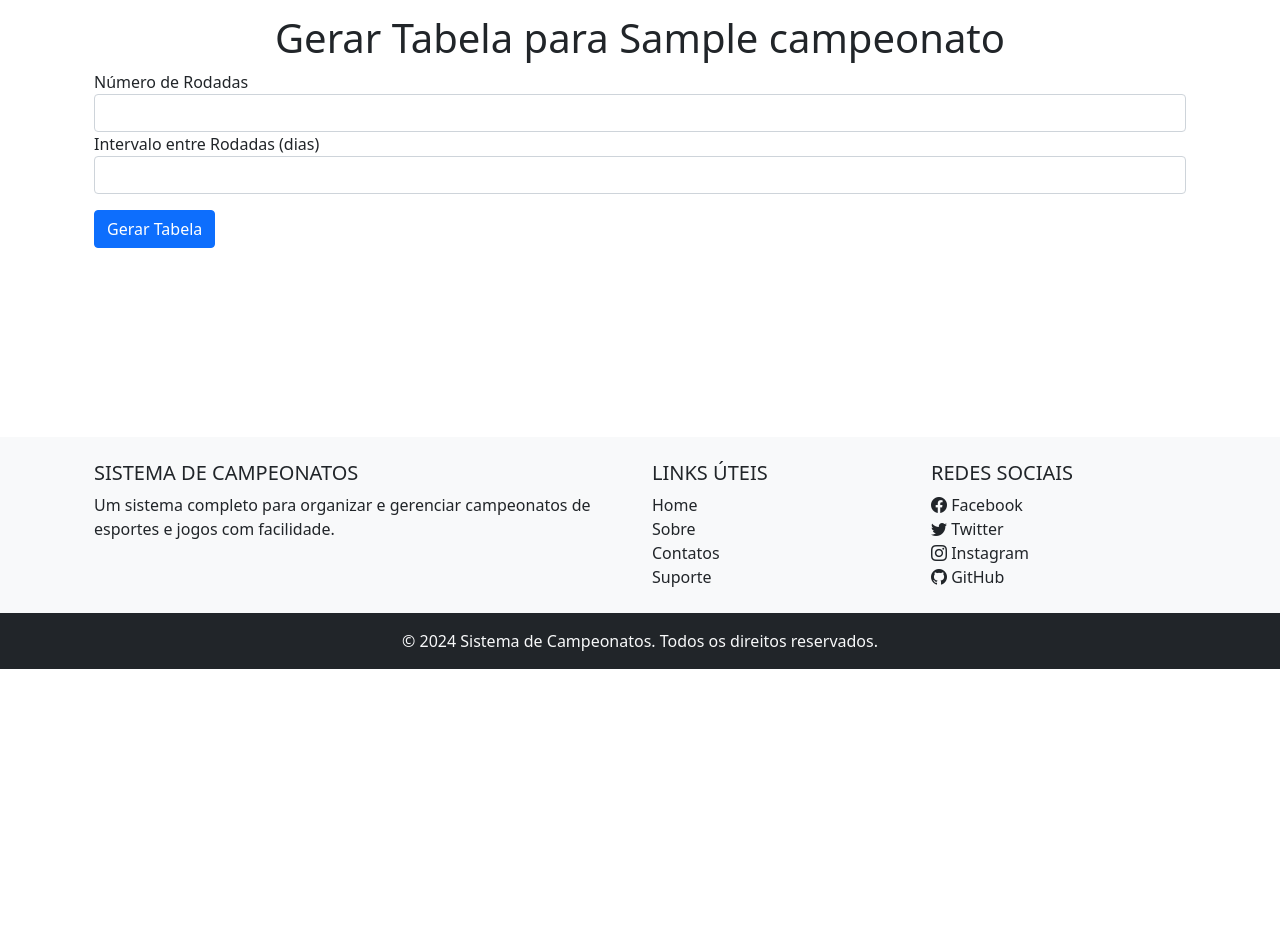
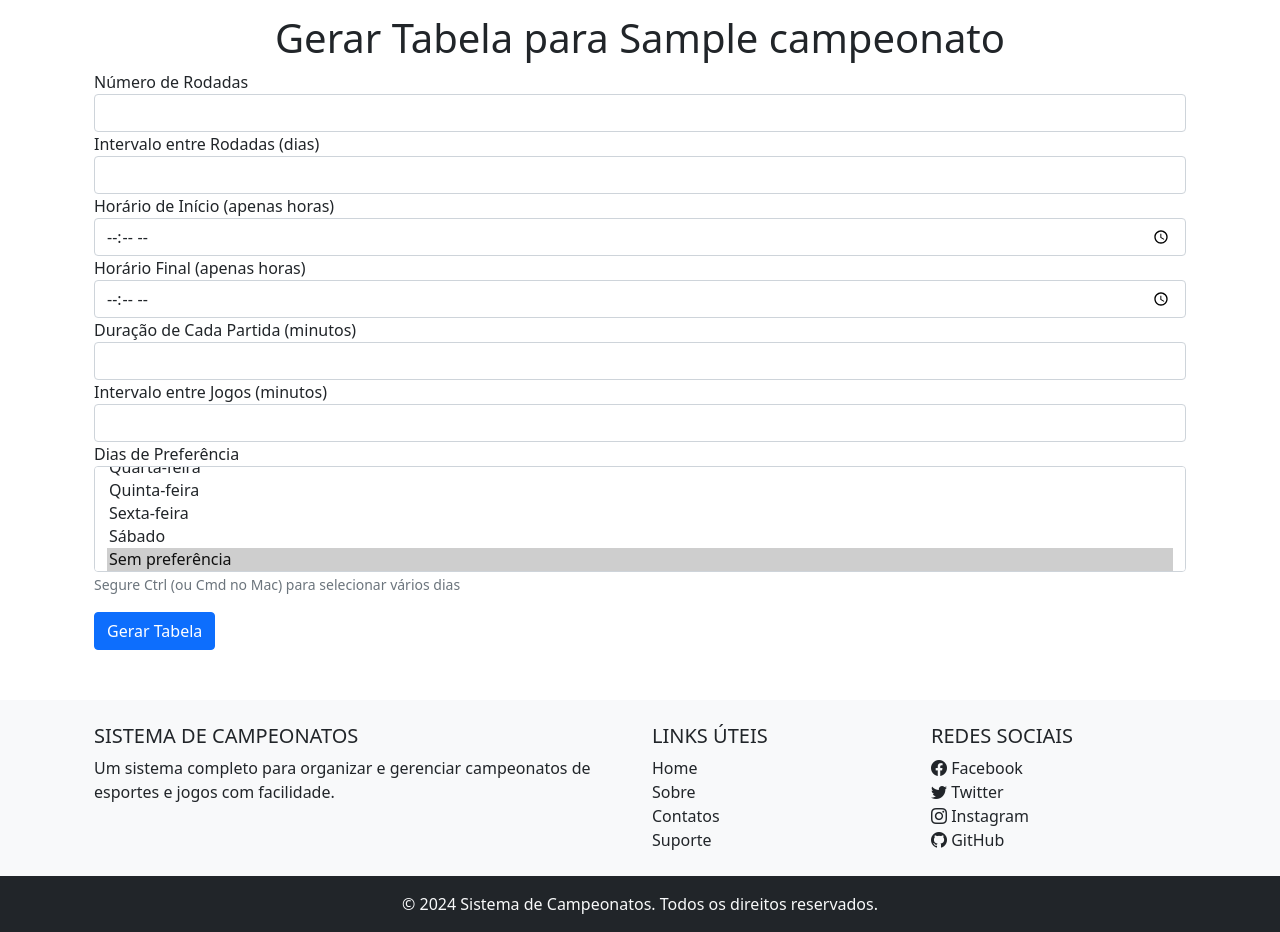
Before and after one commit to Sam0929/Projeto_Camp, a Django app: page /gerenciamento/gerar_tabela/1/ in a window 1280 px wide. Shown: the part 131-1063 px from the top of the page. Before the commit the page ends 800 px from the top, so only its background shows below. Run offline with Django 5.2, Linux system fonts and the light colour scheme; tables that the repository leaves empty hold one stand-in row (values such as "Sample post"); some libraries are stand-ins or nearby versions.

Commit message:
v1.8 geração de rodadas com mais detalhes

```diff
--- a/gerenciamento_campeonatos/templates/gerar_tabela.html
+++ b/gerenciamento_campeonatos/templates/gerar_tabela.html
@@ -19,6 +19,41 @@
             <input type="number" class="form-control" id="intervalo_dias" name="intervalo_dias" min="1" required>
         </div>
 
+        <div class="form-group">
+            <label for="horario_inicio">Horário de Início (apenas horas)</label>
+            <input type="time" class="form-control" id="horario_inicio" name="horario_inicio" required>
+        </div>
+
+        <div class="form-group">
+            <label for="horario_final">Horário Final (apenas horas)</label>
+            <input type="time" class="form-control" id="horario_final" name="horario_final" required>
+        </div>
+
+        <div class="form-group">
+            <label for="duracao_partida">Duração de Cada Partida (minutos)</label>
+            <input type="number" class="form-control" id="duracao_partida" name="duracao_partida" min="1" required>
+        </div>
+
+        <div class="form-group">
+            <label for="intervalo_jogos">Intervalo entre Jogos (minutos)</label>
+            <input type="number" class="form-control" id="intervalo_jogos" name="intervalo_jogos" min="1" required>
+        </div>
+
+        <div class="form-group">
+            <label for="dias_preferencia">Dias de Preferência</label>
+            <select multiple class="form-control" id="dias_preferencia" name="dias_preferencia">
+                <option value="0">Domingo</option>
+                <option value="1">Segunda-feira</option>
+                <option value="2">Terça-feira</option>
+                <option value="3">Quarta-feira</option>
+                <option value="4">Quinta-feira</option>
+                <option value="5">Sexta-feira</option>
+                <option value="6">Sábado</option>
+                <option value="nenhuma" selected>Sem preferência</option>
+            </select>
+            <small class="form-text text-muted">Segure Ctrl (ou Cmd no Mac) para selecionar vários dias</small>
+        </div>
+
         <button type="submit" class="btn btn-primary mt-3">Gerar Tabela</button>
     </form>
 </div>
--- a/gerenciamento_campeonatos/views.py
+++ b/gerenciamento_campeonatos/views.py
@@ -30,12 +30,33 @@ def gerar_tabela(request, campeonato_id):
         # Pegando os dados do formulário
         numero_rodadas = int(request.POST.get('numero_rodadas'))
         intervalo_dias = int(request.POST.get('intervalo_dias'))
+        horario_inicio = request.POST.get('horario_inicio')
+        horario_final = request.POST.get('horario_final')
+        duracao_partida = int(request.POST.get('duracao_partida'))
+        intervalo_jogos = int(request.POST.get('intervalo_jogos'))
+        dias_preferencia = request.POST.getlist('dias_preferencia')  # Lista com os dias preferenciais
 
         # Gera os jogos com base nas opções do usuário
-        mensagem = gerar_jogos(campeonato, numero_rodadas, intervalo_dias)
+        mensagem = gerar_jogos(
+            campeonato,
+            numero_rodadas,
+            intervalo_dias,
+            horario_inicio,
+            horario_final,
+            duracao_partida,
+            intervalo_jogos,
+            dias_preferencia
+        )
 
-        # Redireciona para visualizar a tabela após gerar os jogos
-        return redirect(reverse('visualizar_tabela', args=[campeonato_id]))
+        if "sucesso" in mensagem.lower():  # Verifica se a geração dos jogos foi bem-sucedida
+            # Redireciona para visualizar a tabela após gerar os jogos
+            return redirect(reverse('visualizar_tabela', args=[campeonato_id]))
+        else:
+            # Caso haja uma mensagem de erro na geração dos jogos
+            return render(request, 'tabela_gerada.html', {
+                'campeonato': campeonato,
+                'mensagem': mensagem,
+            })
 
     return render(request, 'gerar_tabela.html', {'campeonato': campeonato})
 
```
Also changed, not shown: gerenciamento_campeonatos/utils.py (+30 -4 lines).
